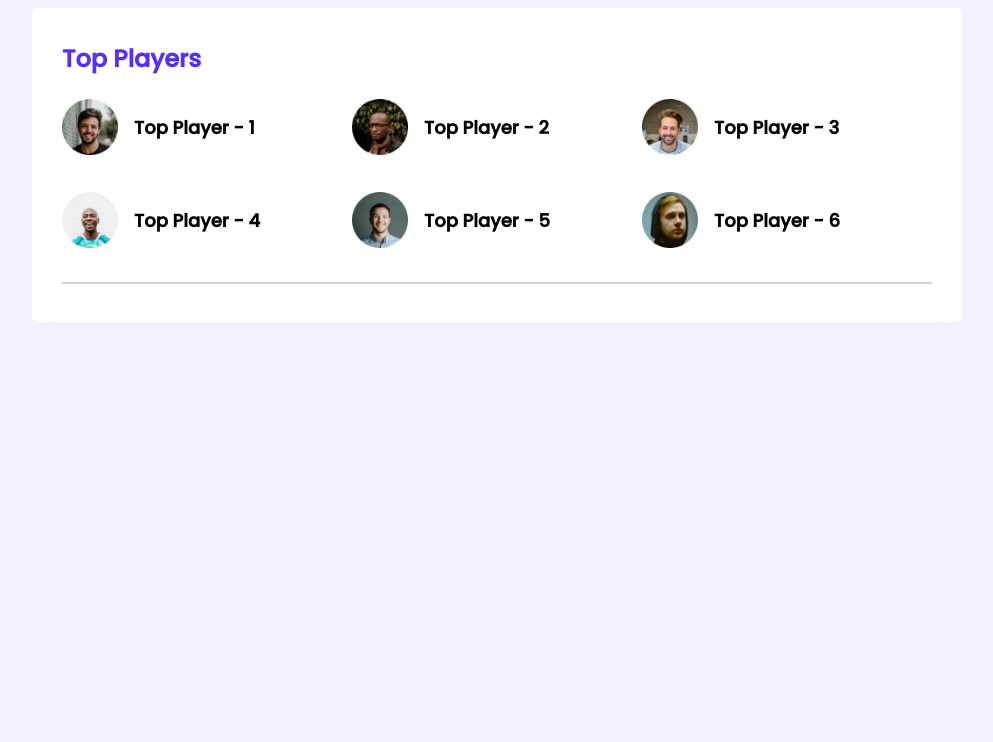
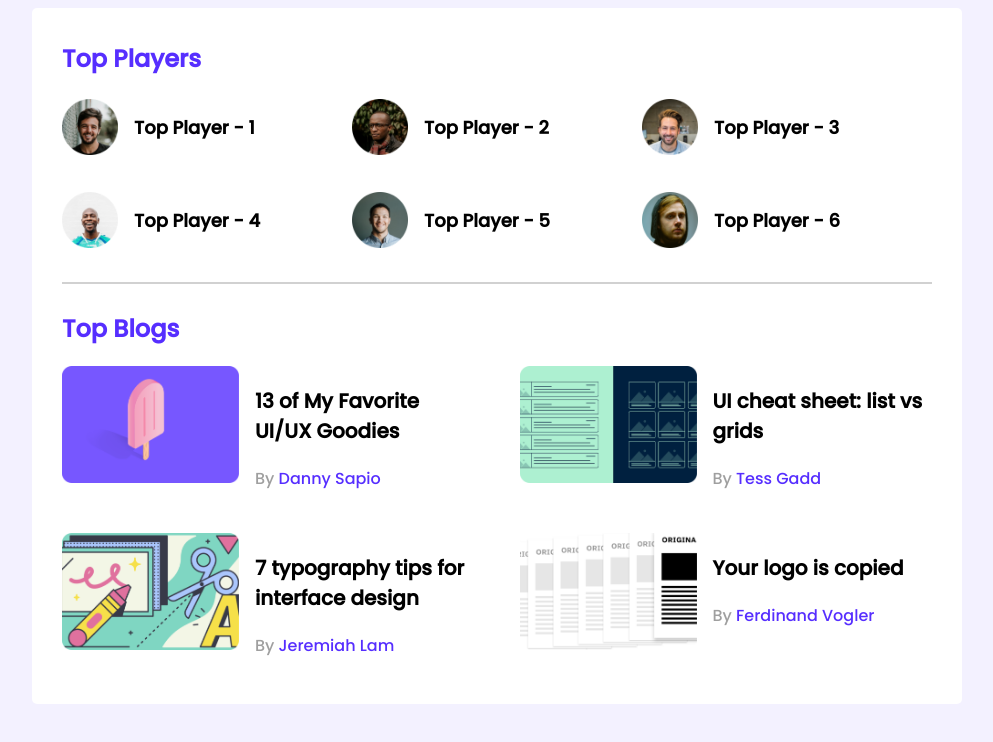
Before and after one commit to hasibmiraz/leader-board, a plain HTML site: page index.html in a window 1280 px wide. Shown: the whole page, without its empty margins (143-1136 px from the left). Drawn offline with Linux system fonts and the light colour scheme.

Commit message:
Top Blogs Complete

```diff
--- a/index.html
+++ b/index.html
@@ -43,6 +43,50 @@
           </div>
         </div>
         <hr />
+
+        <div class="top-blogs">
+          <h2 class="section-title">Top Blogs</h2>
+          <div class="blogs">
+            <article class="blog">
+              <div class="thumbnail">
+                <img src="./images/blogs/blog-1.png" alt="" />
+              </div>
+              <div class="blog-info">
+                <h3 class="blog-title">13 of My Favorite UI/UX Goodies</h3>
+                <p class="blog-author">By <a href="">Danny Sapio</a></p>
+              </div>
+            </article>
+            <article class="blog">
+              <div class="thumbnail">
+                <img src="./images/blogs/blog-2.png" alt="" />
+              </div>
+              <div class="blog-info">
+                <h3 class="blog-title">UI cheat sheet: list vs grids</h3>
+                <p class="blog-author">By <a href="">Tess Gadd</a></p>
+              </div>
+            </article>
+            <article class="blog">
+              <div class="thumbnail">
+                <img src="./images/blogs/blog-3.png" alt="" />
+              </div>
+              <div class="blog-info">
+                <h3 class="blog-title">
+                  7 typography tips for interface design
+                </h3>
+                <p class="blog-author">By <a href="">Jeremiah Lam</a></p>
+              </div>
+            </article>
+            <article class="blog">
+              <div class="thumbnail">
+                <img src="./images/blogs/blog-4.png" alt="" />
+              </div>
+              <div class="blog-info">
+                <h3 class="blog-title">Your logo is copied</h3>
+                <p class="blog-author">By <a href="">Ferdinand Vogler</a></p>
+              </div>
+            </article>
+          </div>
+        </div>
       </section>
     </main>
   </body>
--- a/styles/style.css
+++ b/styles/style.css
@@ -51,4 +51,39 @@ main {
 
 hr {
   border: 1px solid #d1d1d1;
+  margin-bottom: 27px;
 }
+
+/* Top blogs styles */
+.blogs {
+  display: grid;
+  grid-template-columns: repeat(2, 1fr);
+  gap: 26px 45px;
+}
+
+.blog {
+  display: flex;
+}
+
+.blog .thumbnail img {
+  width: 177px;
+  height: 117px;
+}
+
+.blog-info {
+  margin-left: 16px;
+}
+
+.blog-title {
+  font-size: 20px;
+}
+
+.blog-author {
+  font-size: 16px;
+  color: #9f9f9f;
+}
+
+.blog-author a {
+  text-decoration: none;
+  color: #562eff;
+}
```
